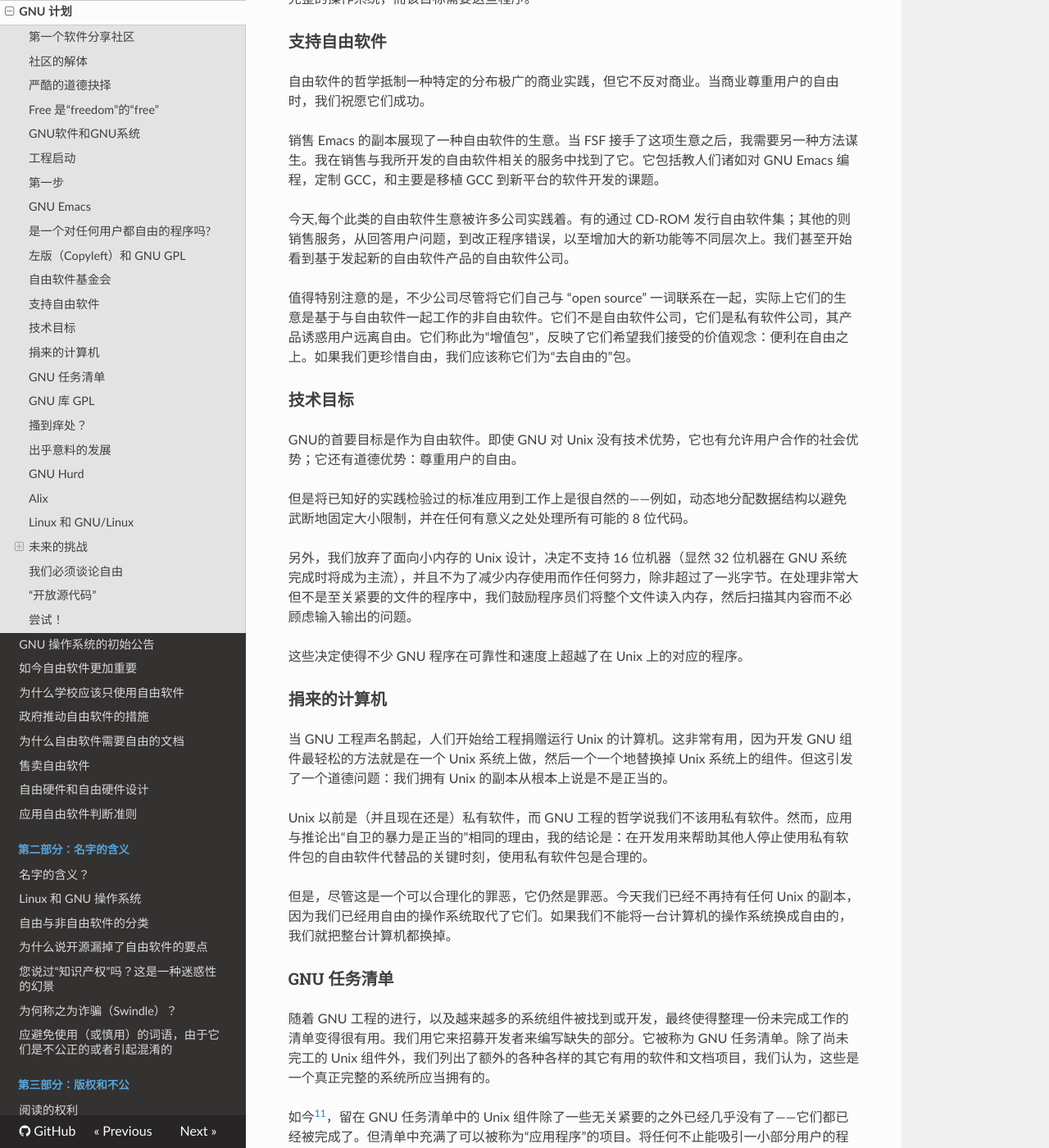
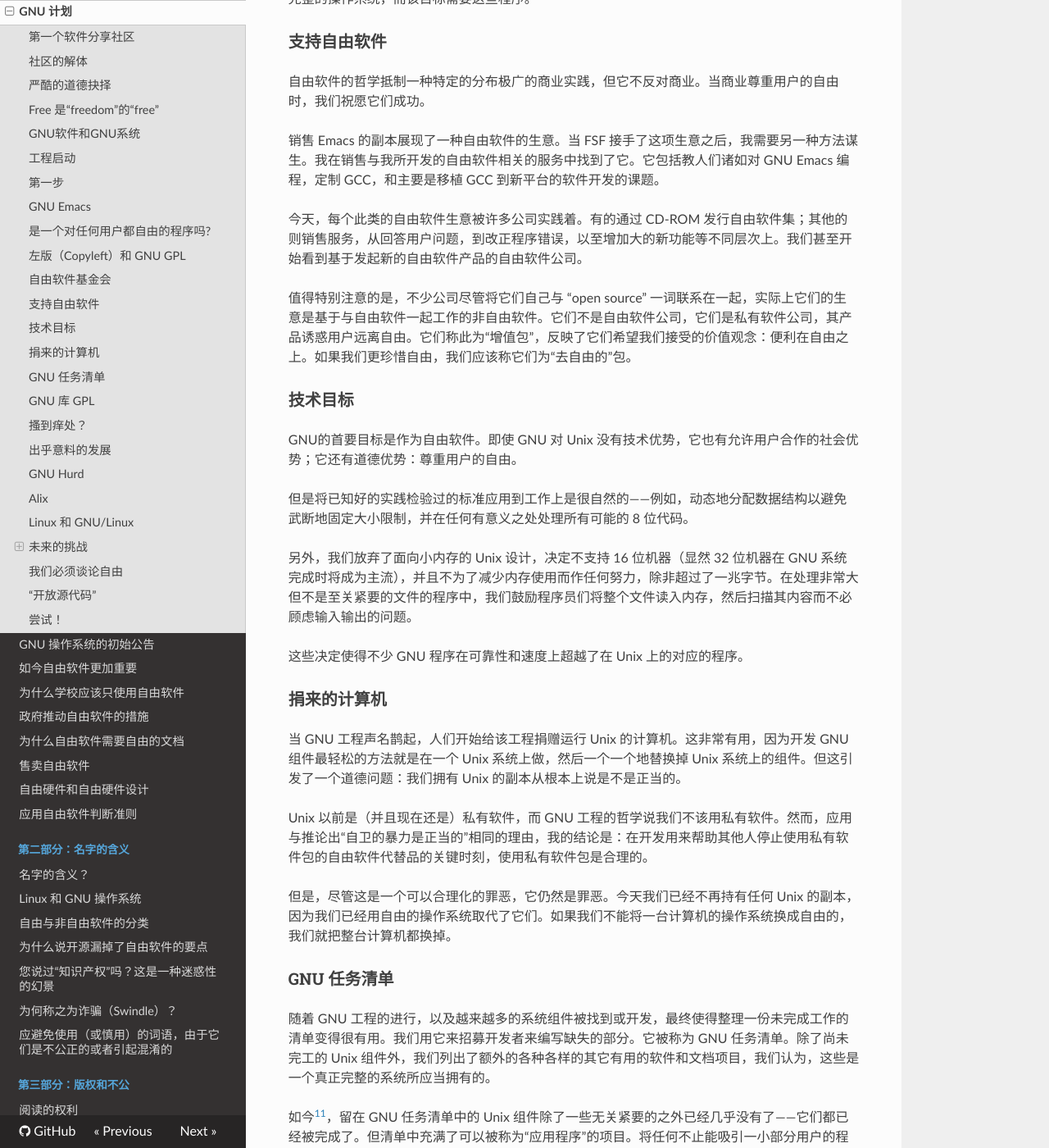
Before and after one commit to beijinglug/fsfs-zh, an MkDocs documentation site: the page built from docs/thegnuproject.md, in a window 1280 px wide and 1400 px high, scrolled down 6277 px. Shown: the whole window at 82% size. Built offline with MkDocs 1.6.1, drawn with Linux system fonts in a browser that asks for light colours; nearby versions of some CDN libraries; old or Windows-style settings are respelled for this version of MkDocs; some of the changed text lies outside the part shown.

```diff
--- a/docs/thegnuproject.md
+++ b/docs/thegnuproject.md
@@ -124,7 +124,7 @@ X 窗口系统的开发者们并不认为这是一个问题——他们期望并
 
 ### 左版（Copyleft）和 GNU GPL
 
-GNU 的目标是给与用户自由，而不仅仅是流行。所以我们需要使用可以阻止 GNU 软件被转变成私有软件的发行条款。我们使用的方法叫“左版” [^thegnu-5]
+GNU 的目标是给与用户自由，而不仅仅是流行。所以我们需要使用可以阻止 GNU 软件被转变成私有软件的发行条款。我们使用的方法叫“左版” [^thegnu-5]。
 
 左版使用版权法，但使它的作用与之通常的作用相反：它成为一种保持程序自由的手段，而不是限制程序的手段。
 
@@ -154,7 +154,7 @@ FSF 的大部分收入曾经来自销售自由软件的副本和其他相关服
 
 销售 Emacs 的副本展现了一种自由软件的生意。当 FSF 接手了这项生意之后，我需要另一种方法谋生。我在销售与我所开发的自由软件相关的服务中找到了它。它包括教人们诸如对 GNU Emacs 编程，定制 GCC，和主要是移植 GCC 到新平台的软件开发的课题。
 
-今天,每个此类的自由软件生意被许多公司实践着。有的通过 CD-ROM 发行自由软件集；其他的则销售服务，从回答用户问题，到改正程序错误，以至增加大的新功能等不同层次上。我们甚至开始看到基于发起新的自由软件产品的自由软件公司。
+今天，每个此类的自由软件生意被许多公司实践着。有的通过 CD-ROM 发行自由软件集；其他的则销售服务，从回答用户问题，到改正程序错误，以至增加大的新功能等不同层次上。我们甚至开始看到基于发起新的自由软件产品的自由软件公司。
 
 值得特别注意的是，不少公司尽管将它们自己与 “open source” 一词联系在一起，实际上它们的生意是基于与自由软件一起工作的非自由软件。它们不是自由软件公司，它们是私有软件公司，其产品诱惑用户远离自由。它们称此为“增值包”，反映了它们希望我们接受的价值观念：便利在自由之上。如果我们更珍惜自由，我们应该称它们为“去自由的”包。
 
@@ -170,7 +170,7 @@ GNU的首要目标是作为自由软件。即使 GNU 对 Unix 没有技术优势
 
 ### 捐来的计算机
 
-当 GNU 工程声名鹊起，人们开始给工程捐赠运行 Unix 的计算机。这非常有用，因为开发 GNU 组件最轻松的方法就是在一个 Unix 系统上做，然后一个一个地替换掉 Unix 系统上的组件。但这引发了一个道德问题：我们拥有 Unix 的副本从根本上说是不是正当的。
+当 GNU 工程声名鹊起，人们开始给该工程捐赠运行 Unix 的计算机。这非常有用，因为开发 GNU 组件最轻松的方法就是在一个 Unix 系统上做，然后一个一个地替换掉 Unix 系统上的组件。但这引发了一个道德问题：我们拥有 Unix 的副本从根本上说是不是正当的。
 
 Unix 以前是（并且现在还是）私有软件，而 GNU 工程的哲学说我们不该用私有软件。然而，应用与推论出“自卫的暴力是正当的”相同的理由，我的结论是：在开发用来帮助其他人停止使用私有软件包的自由软件代替品的关键时刻，使用私有软件包是合理的。
 
@@ -321,7 +321,7 @@ Harmony 是一个兼容的替代库，设计为使得无需 Qt 运行 KDE 软件
 
 一些喜欢该术语的人想要避免“自由”与“免费”的混淆——这个目标是正当的。其他人却打算将激励了自由软件运动和 GNU 工程的原则精神抛到一边，反而迎合行政和商业用户，而这些用户中的许多人持有一种将利润置于自由，社区和原则之上的意识形态。因而，“开源”的花言巧语集中在制作高质量，强有力软件的潜能上，但是避开自由，社区和原则的思想。
 
-“Linux”杂志是一个清晰的例子——其中充满了利用 GNU/Linux 运行私有软件的广告。当下一个 Motif 或 Qt 出现时，这些杂志将警告程序员们远离它还是为它登载广告呢？
+《Linux》杂志是一个清晰的例子——其中充满了利用 GNU/Linux 运行私有软件的广告。当下一个 Motif 或 Qt 出现时，这些杂志将警告程序员们远离它还是为它登载广告呢？
 
 商业支持能以许多方式为社区作贡献；其它种类的支持也都一样，它是有益的。但是为了赢得他们的支持而减少对自由和原则宣讲可能损失惨重；它使得前述“软件推广和公民意识教育”之间的失衡变得愈加糟糕。
 
```
Also changed, not shown: other parts of docs/thegnuproject.md (+4 -4 lines).
